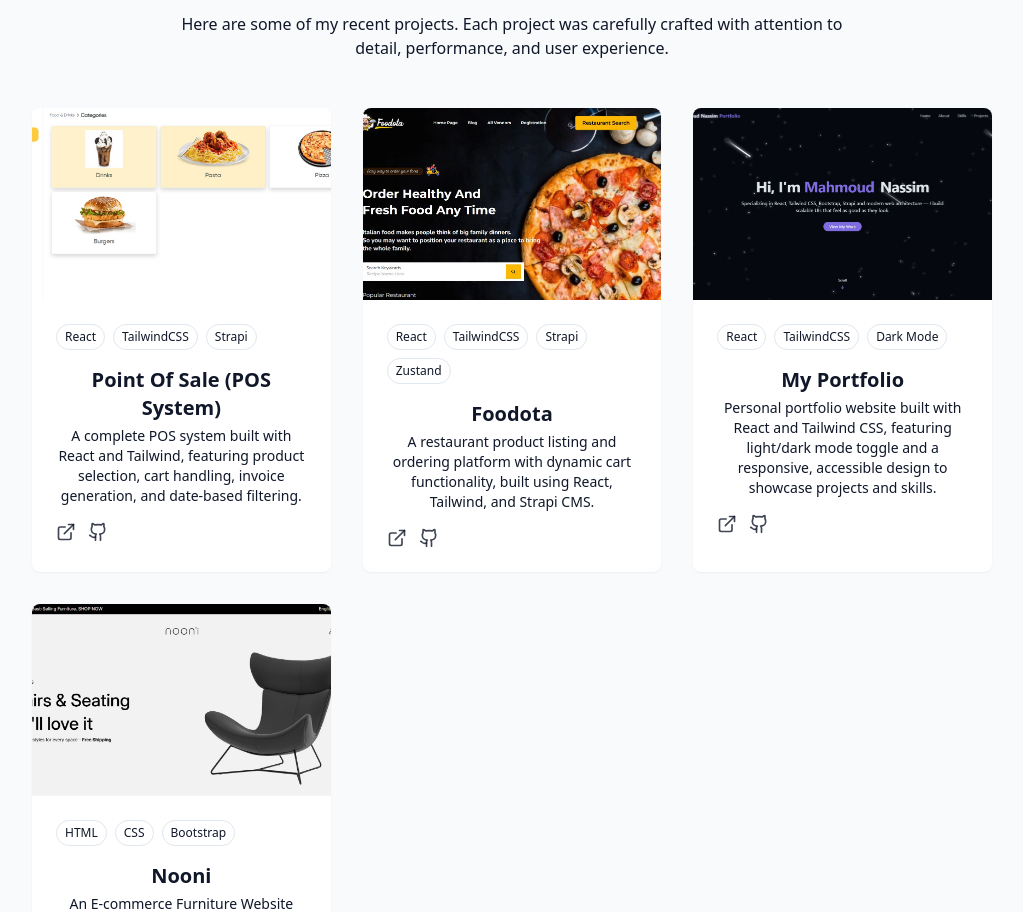
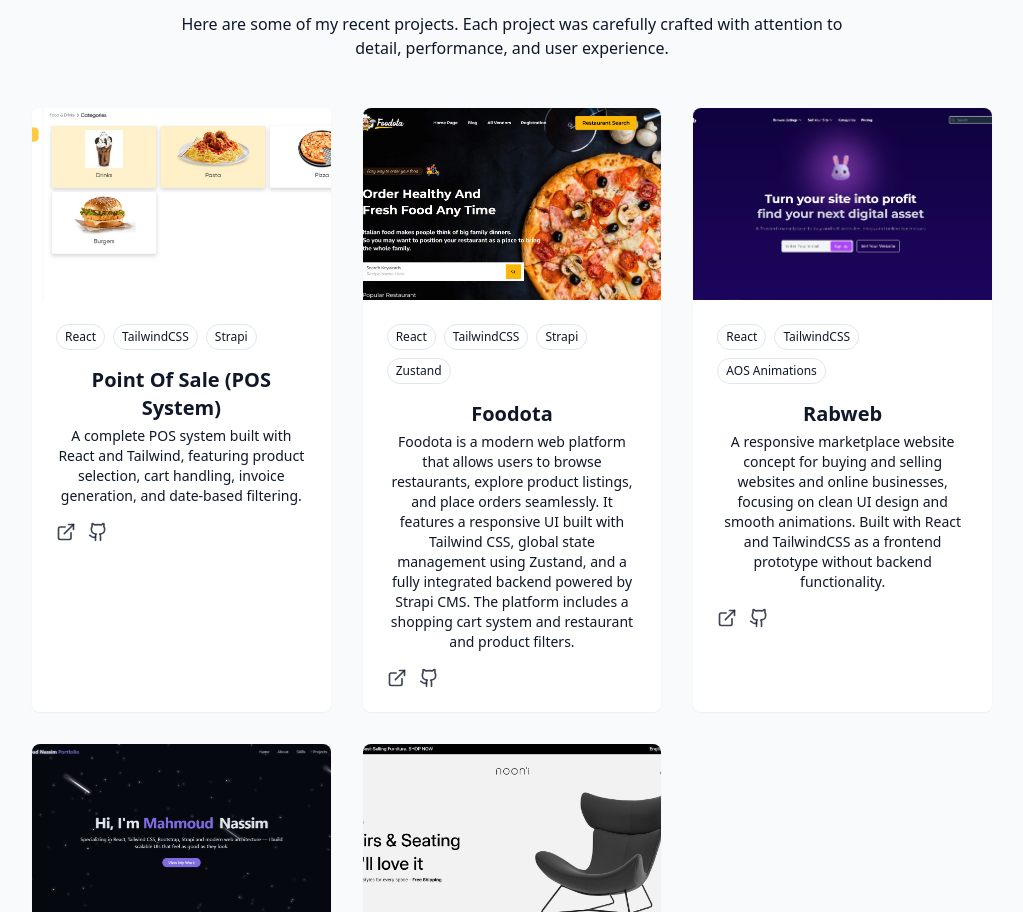
Before and after one commit to MahmoudNassim/My-Portfolio, a React (Vite) app: page / in a window 1280 px wide. Shown: the part 2694-3606 px from the top of the page, without its empty margins (128-1151 px from the left). Built offline with nearby package versions, Linux system fonts and the light colour scheme.

Commit message:
add project

```diff
--- a/src/components/ProjectsSection.jsx
+++ b/src/components/ProjectsSection.jsx
@@ -16,11 +16,21 @@ export const ProjectsSection = () => {
       id: 2,
       title: "Foodota",
       description:
-        "A restaurant product listing and ordering platform with dynamic cart functionality, built using React, Tailwind, and Strapi CMS.",
+        "Foodota is a modern web platform that allows users to browse restaurants, explore product listings, and place orders seamlessly. It features a responsive UI built with Tailwind CSS, global state management using Zustand, and a fully integrated backend powered by Strapi CMS. The platform includes a shopping cart system and restaurant and product filters.",
       image: "/projects/foodota2.JPG",
       tags: ["React", "TailwindCSS", "Strapi", "Zustand"],
       demoUrl: "#",
       githubUrl: "https://github.com/MahmoudNassim/Foodota-New-",
+    },
+    {
+      id: 3,
+      title: "Rabweb",
+      description:
+        "A responsive marketplace website concept for buying and selling websites and online businesses, focusing on clean UI design and smooth animations. Built with React and TailwindCSS as a frontend prototype without backend functionality.",
+      image: "/projects/rabweb.JPG",
+      tags: ["React", "TailwindCSS", "AOS Animations"],
+      demoUrl: "https://rabweb.vercel.app/",
+      githubUrl: "https://github.com/MahmoudNassim/rabweb",
     },
     {
       id: 3,
```
Also changed, not shown: public/projects/rabweb.JPG (added).
